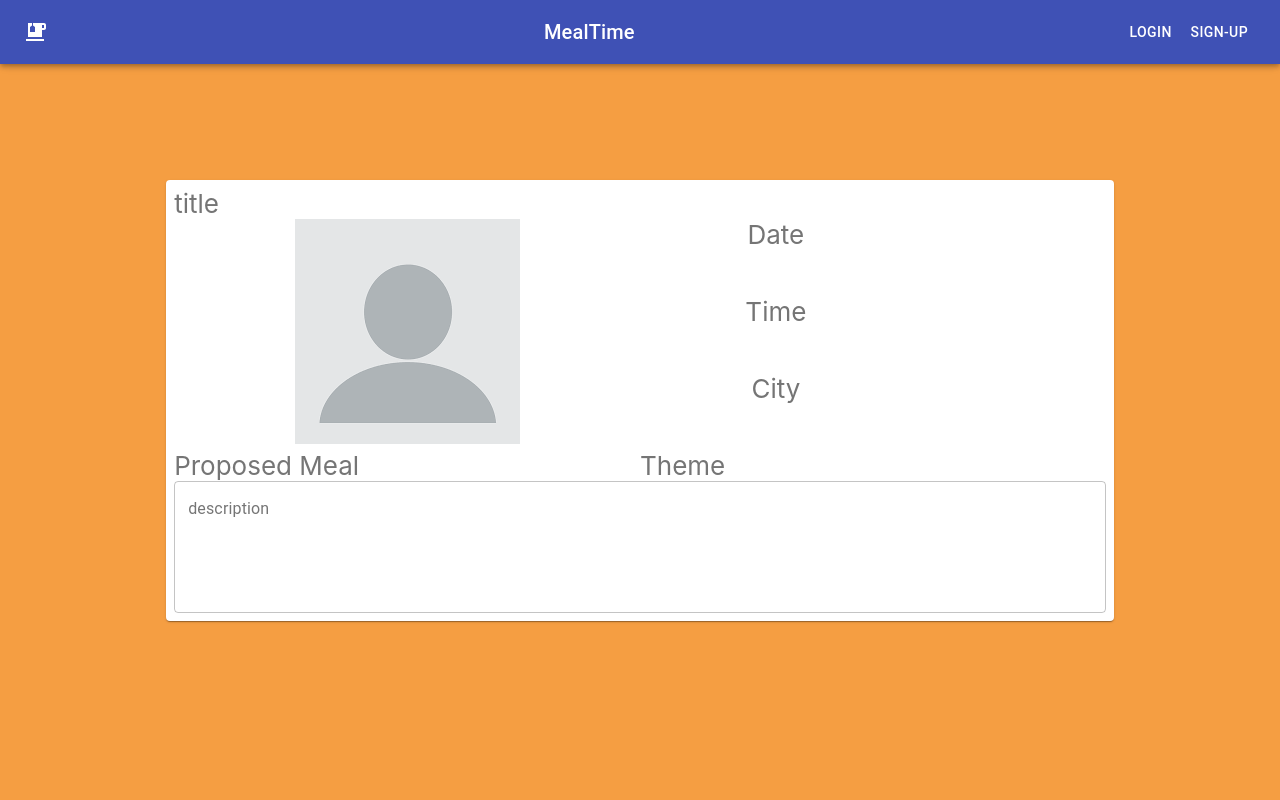
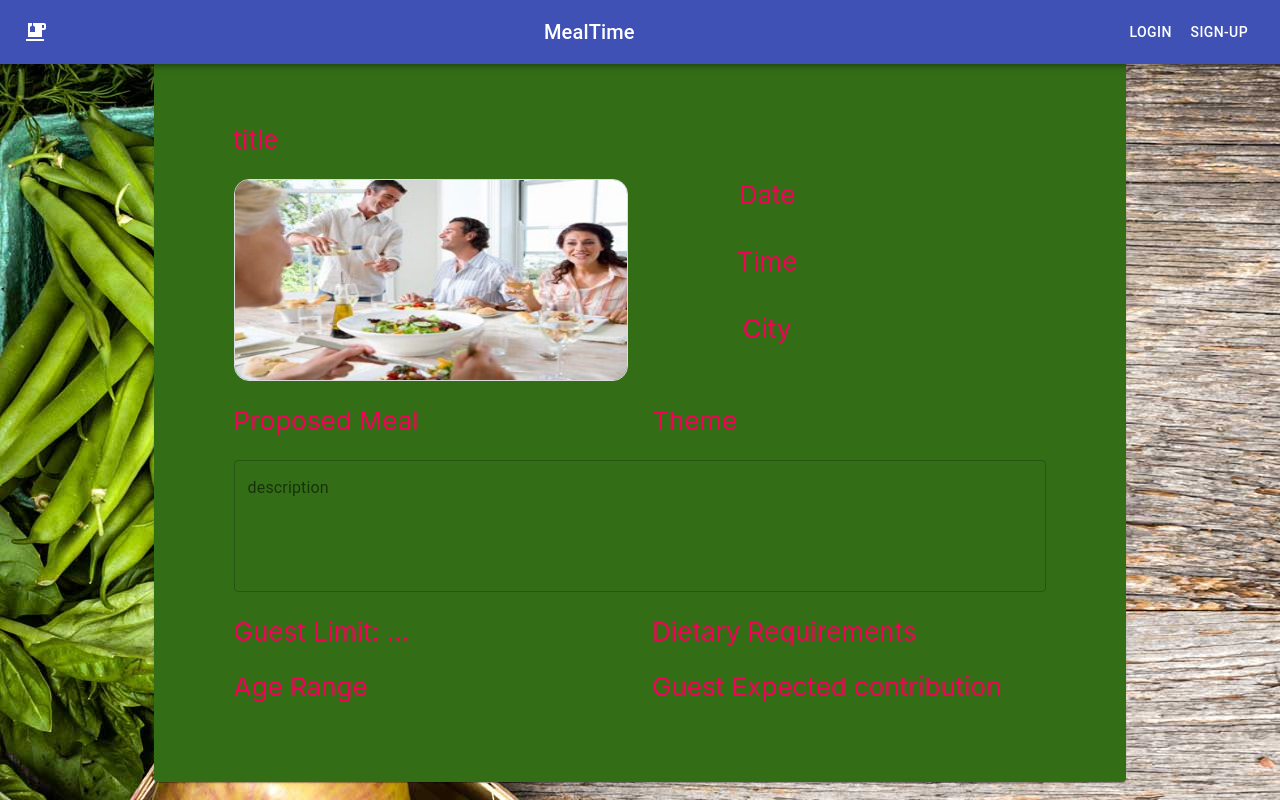
Before and after one commit to Willyees/MEng2019, a React (Create React App) app: page /show-meal in a window 1280 px wide. Built offline with nearby package versions, Linux system fonts and the light colour scheme; no server answers; what google-maps-react would draw is missing.

Commit message:
parallax plus other theme stuff added

```diff
--- a/src/App.css
+++ b/src/App.css
@@ -14,7 +14,12 @@
 }
 
 .App-header {
-  background-color: #f59e42;/*#282c34;*/
+  /* parallax */
+  background-image: url("./res/food-parallax.jpg");
+  background-attachment: fixed;
+  /* original
+    background-color: #f59e42;
+  */
   min-height: 100vh;
   display: flex;
   flex-direction: column;
--- a/src/components/ShowMealGrid.js
+++ b/src/components/ShowMealGrid.js
@@ -1,5 +1,5 @@
 import React from 'react';
-import { makeStyles } from '@material-ui/core/styles';
+import { createMuiTheme, makeStyles, ThemeProvider } from '@material-ui/core/styles';
 import Paper from '@material-ui/core/Paper';
 import Grid from '@material-ui/core/Grid';
 import Image from 'material-ui-image';
@@ -7,35 +7,53 @@ import TextField from '@material-ui/core/TextField';
 import Typography from '@material-ui/core/Typography';
 import Button from '@material-ui/core/Button';
 import GridList from '../components/GridList.js';
+import { blue } from '@material-ui/core/colors';
 
-import profile from "../res/profile.png";
+import mealPic from "../res/mealPic.jpg";
 
 const useStyles = makeStyles(theme => ({
   root: {
     flexGrow: 1,
+    color: theme.palette.primary,
 
   },
   paper: {
-    padding: theme.spacing(1),
-    textAlign: 'center',
-    color: theme.palette.text.secondary,
+    padding: theme.spacing(10),
+    color: theme.palette.secondary.main,
+    marginLeft: "12%",
+    marginRight: "12%",
+    marginTop: "2%",
+    background: '#336e17',
   },
 }));
+
+const theme = createMuiTheme({
+    palette: {
+      primary: blue,
+      secondary: {
+        main: '#f44336',
+      },
+    },
+  });
 
 export default function ShowMealGrid() {
   const classes = useStyles();
 
   return (
+
+    <ThemeProvider theme={theme}>
         <div className={classes.root}>
             <Paper className={classes.paper}>
-            <Grid container spacing ={0} >
-                <Grid item container xs={12}>
+                <Grid container spacing={3}>
+                    <Grid item container xs={12} style={{justifyContent:"left"}}>
+                        <label>
                             title
+                        </label>
                     </Grid>
 
-                <Grid item container xs={6}>
-                    <Grid item xs={12}>
-                        <img src={profile} />
+                    <Grid item container xs={6} >
+                        <Grid item xs={12} style={{justifyContent:"left", display: "flex"}} >
+                            <img src={mealPic} height="200px" width="400px" style={{border: "1px solid #ddd", borderRadius: "15px"}}/>
                         </Grid>
                     </Grid>
 
@@ -64,9 +82,26 @@ export default function ShowMealGrid() {
                         <TextField label="description" rows={5} rowsMax={5} fullWidth multiline variant="outlined" />
                     </Grid>
 
+                    <Grid item container xs={6}>
+                        Guest Limit: ...
+                    </Grid>
+
+                    <Grid item container xs={6}>
+                        Dietary Requirements
+                    </Grid>
+
+                    <Grid item container xs={6}>
+                        Age Range
+                    </Grid>
+
+                    <Grid item container xs={6}>
+                        Guest Expected contribution
+                    </Grid>
+
 
                 </Grid>
             </Paper>
         </div>
+    </ThemeProvider>
   );
 }
--- a/src/views/show-meal.js
+++ b/src/views/show-meal.js
@@ -3,7 +3,6 @@ import { makeStyles } from '@material-ui/core/styles';
 import AppBar from '../components/AppBar.js';
 import Grid from '../components/ShowMealGrid.js';
 import ShowMealGrid from '../components/ShowMealGrid.js';
-
 
 const styles = makeStyles(theme => ({
     root:{
@@ -25,8 +24,6 @@ class ShowMealTemplate extends Component {
         super(props);
     }
 
-
-
     render() {
         return(
             <div>
```
Also changed, not shown: src/res/food-parallax.jpg (added), src/res/mealPic.jpg (added). Lines whose indentation alone changed are shown as unchanged.
